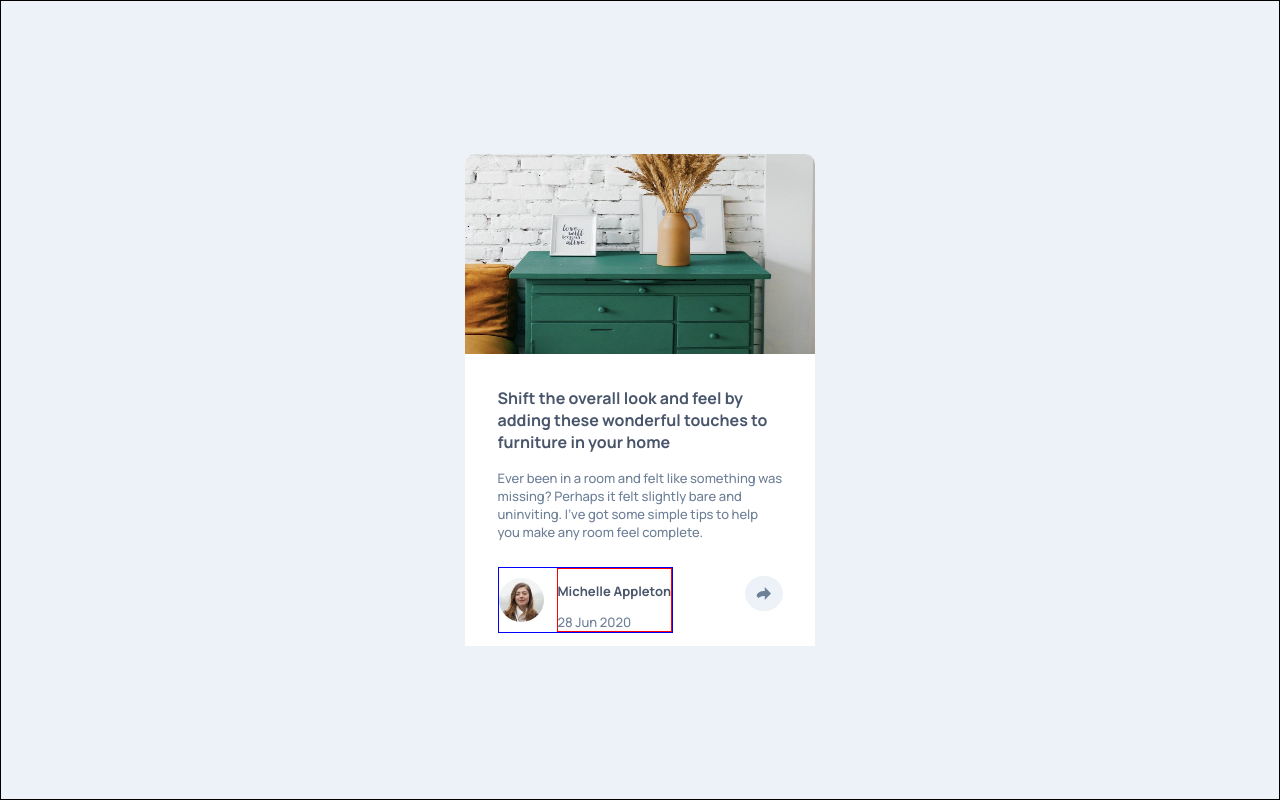
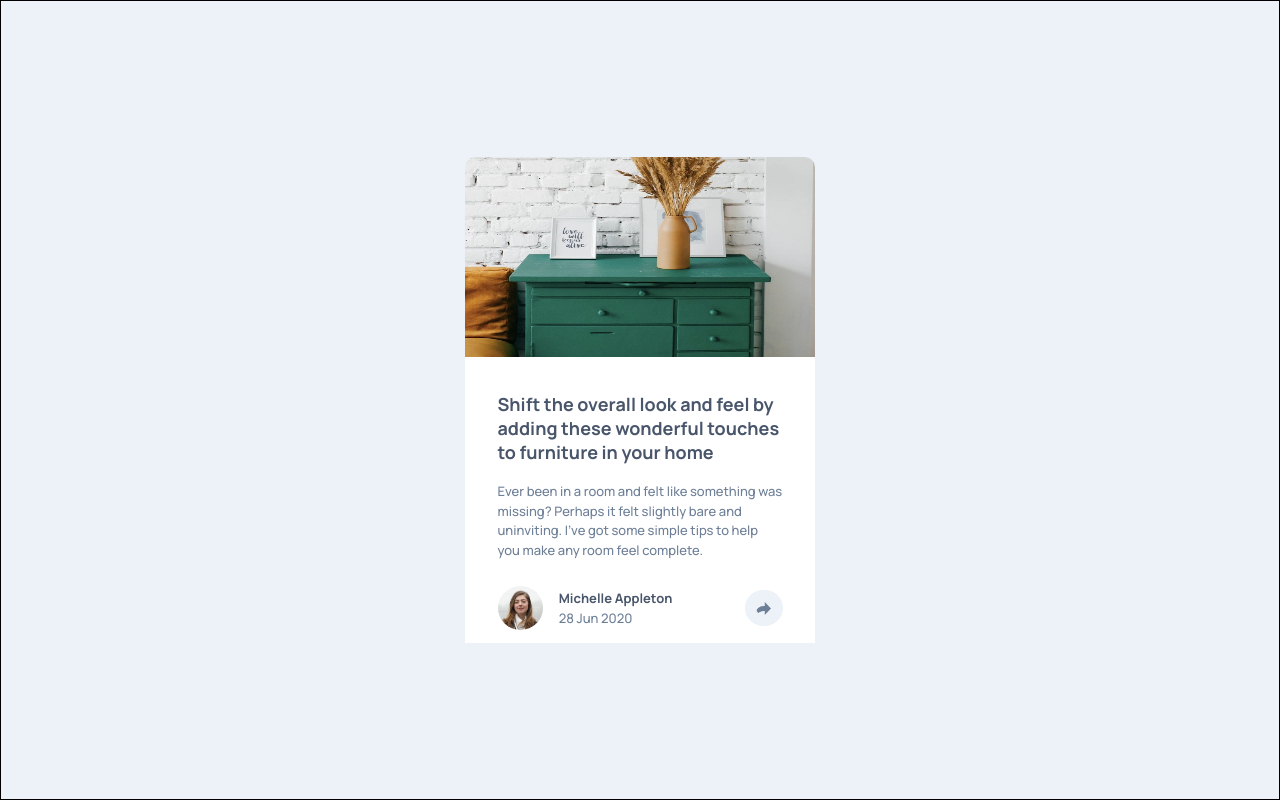
Before and after one commit to UloakuObi/article-preview-component, a React (Vite) app: page / in a window 1280 px wide. Built offline with nearby package versions, Linux system fonts and the light colour scheme.

Commit message:
Build components

```diff
--- a/styles.css
+++ b/styles.css
@@ -65,6 +65,12 @@ section.article-card,
     border-radius: 50%;
 }
 
+.author-box {
+    /* border: 1px solid red; */
+    margin-top: 2em;
+
+}
+
 .author-box,
 .author-info {
     display: flex;
@@ -72,19 +78,17 @@ section.article-card,
 }
 
 .author-info {
-    border: 1px solid blue;
+    /* border: 1px solid blue; */
     justify-content: center;
-    align-items: center;
-    margin-top: 1em;
+
 }
 
 .author-info > div {
-    border: 1px solid red;
+    /* border: 1px solid red; */
     display: flex;
     flex-direction: column;
-    align-items: flex-start;
-    justify-content: flex-start;
-    margin-left: 1em;
+    gap: .125em;
+    margin-left: 1.25em;
 
     /* height: 50px; */
 }
@@ -96,17 +100,19 @@ section.article-card,
 } */
 
 .author-name {
-    /* margin-left: 1em; */
-    /* margin-bottom: -.5px; */
     font-weight: 700;
     color: hsl(var(--clr-gray-dark-2));
 }
 
-time {
+time,
+.author-name {
+    padding: 0;
+    margin: 0;
+}
 
-    /* margin-left: 1em; */
-    /* border: 1px solid green; */
-}
+/* time {
+    font-size: 0.65rem;
+} */
 
 .author-box {
     justify-content: space-between;
@@ -118,8 +124,12 @@ article{
 }
 
 article > h1 {
-    font-size: 1rem;
+    font-size: 1.125rem;
     color: hsl(var(--clr-gray-dark-2));
+}
+
+article > p {
+    line-height: 1.5;
 }
 
 .share-icon {
```
